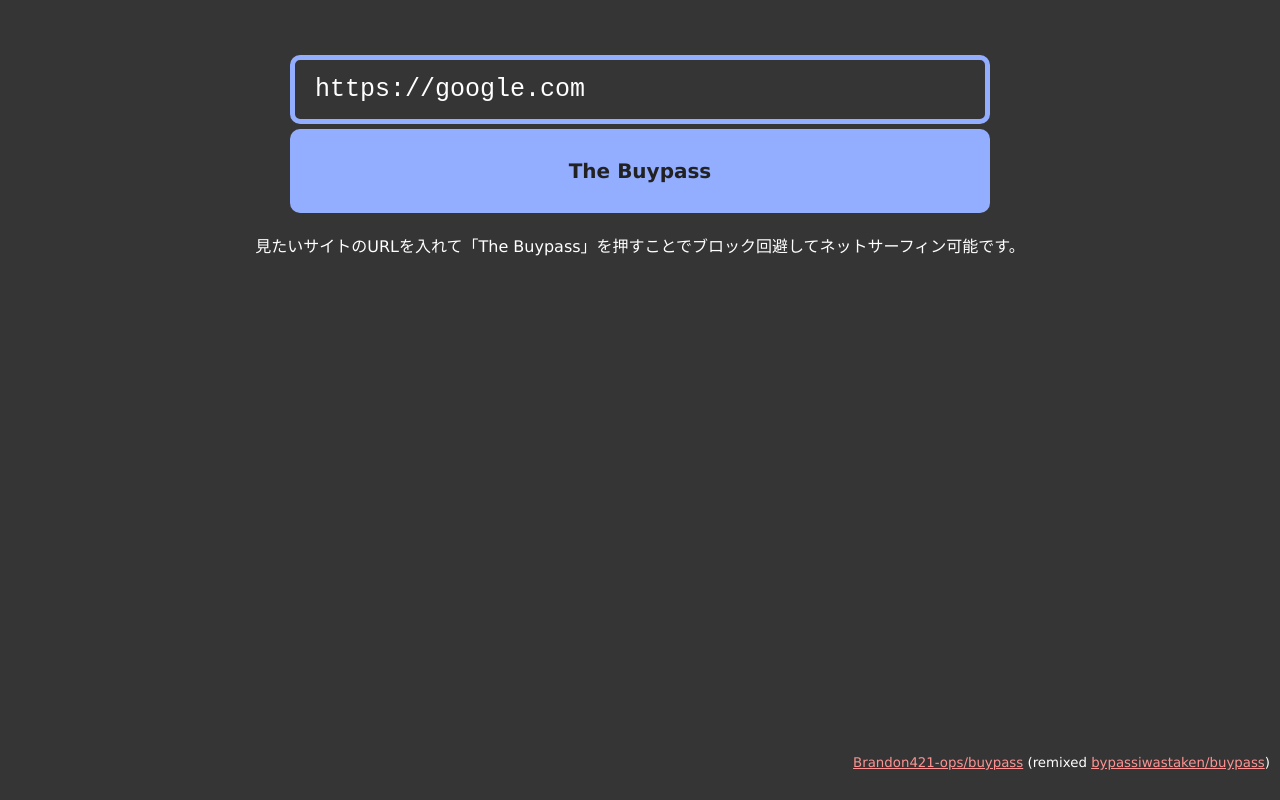
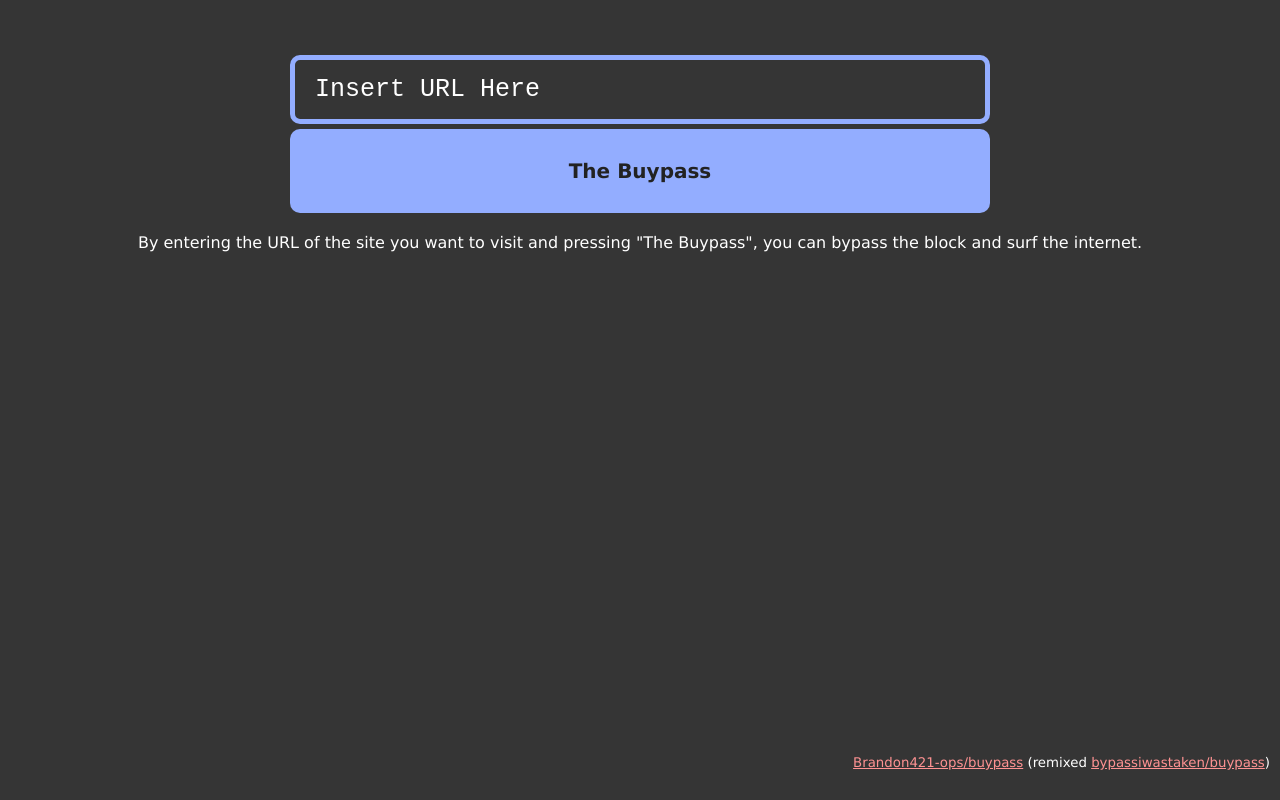
Before and after one commit to buyps/buyps.github.io, a plain HTML site: page index.html in a window 1280 px wide. Drawn offline with Linux system fonts and the light colour scheme.

Commit message:
Update index.html

```diff
--- a/index.html
+++ b/index.html
@@ -10,12 +10,12 @@
   </head>
 
   <body>
-    <input type="url" value="https://google.com" />
+    <input type="url" value="Insert URL Here" />
     <button>
       <span style="font-size: 20px">The Buypass</span>
     </button>
 
-    <p>見たいサイトのURLを入れて「The Buypass」を押すことでブロック回避してネットサーフィン可能です。</p>
+    <p>By entering the URL of the site you want to visit and pressing "The Buypass", you can bypass the block and surf the internet.</p>
     <div class="credit">
       <p><a href="https://github.com/Brandon421-ops/buypass">Brandon421-ops/buypass</a> (remixed <a href="https://github.com/bypassiwastaken/buypass">bypassiwastaken/buypass</a>)</p>
     </div>
```
